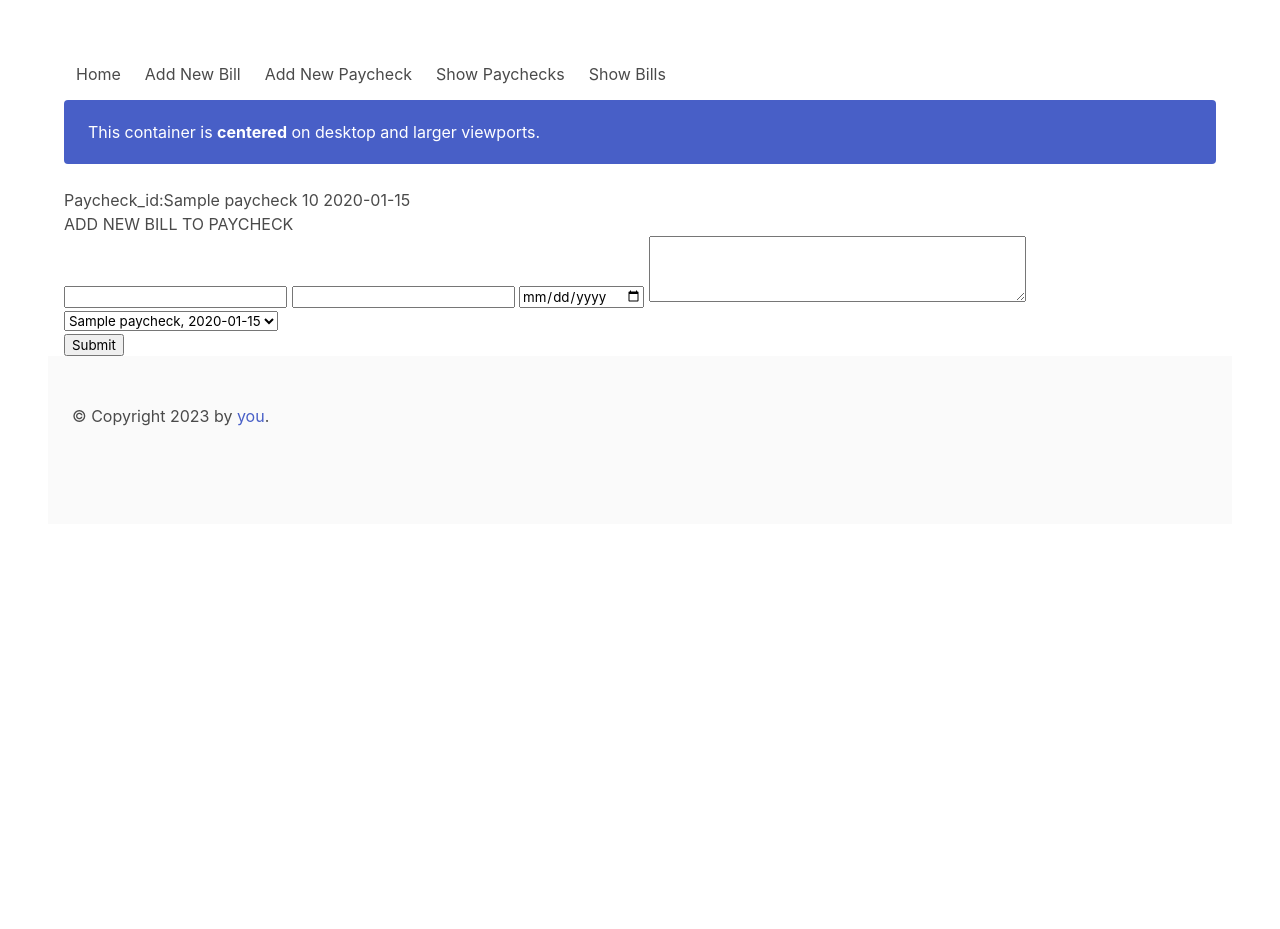
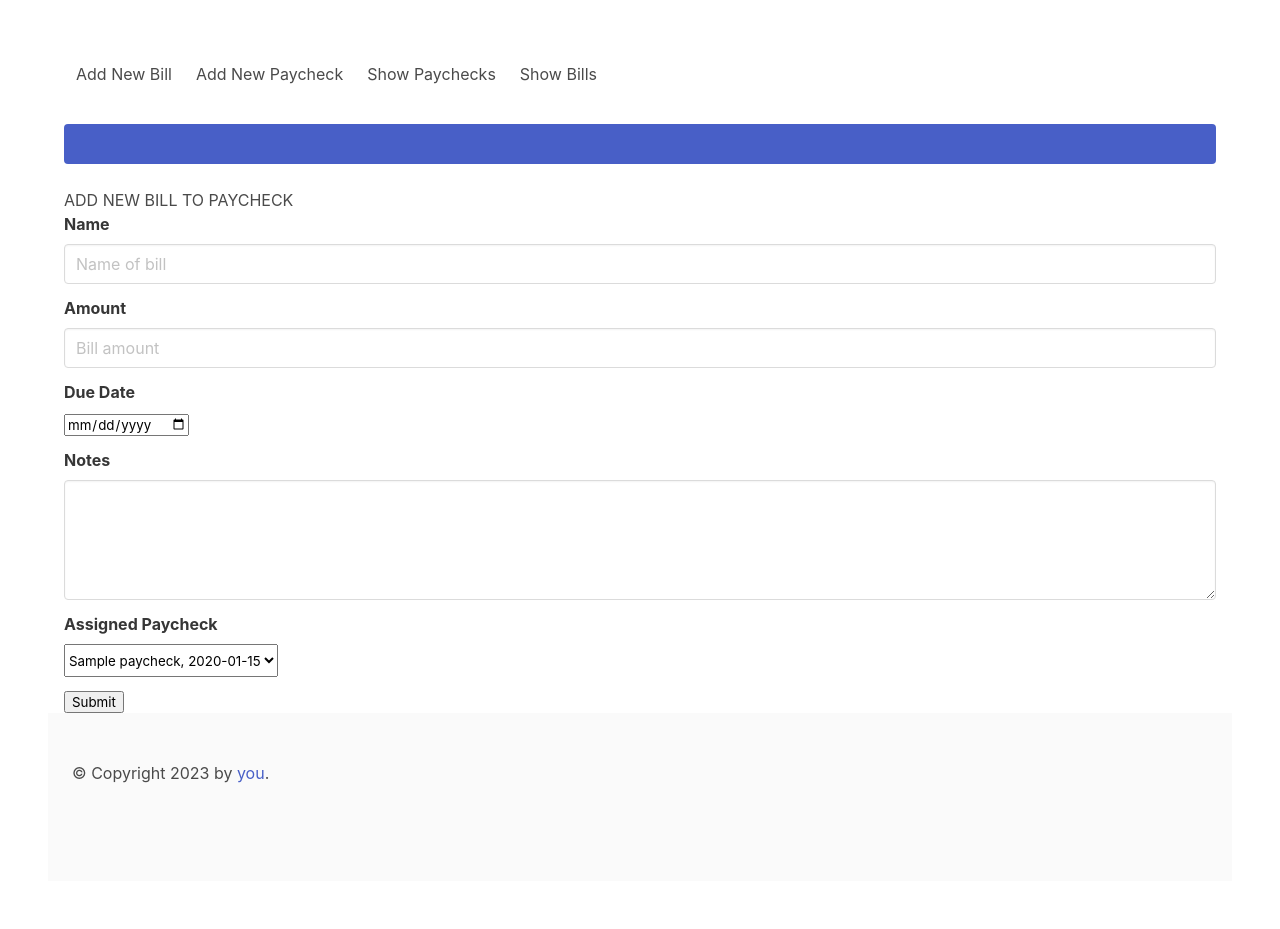
Before and after one commit to ravenstudios/flask_bills, a Flask app: page /add-new-bill-form?paycheck-id=1 in a window 1280 px wide. Before the commit the page ends 426 px from the top, so only its background shows below. Run offline with Flask 3, Linux system fonts and the light colour scheme; tables that the repository leaves empty hold one stand-in row (values such as "Sample post").

Commit message:
styled add paycheck and add bill

```diff
--- a/templates/base-template.html
+++ b/templates/base-template.html
@@ -11,10 +11,13 @@
     <section class="section">
 
       <div class="container">
-        {% include "navbar.html" %}
+        <div id="navebar" class="block">
+          {% include "navbar.html" %}
+        </div>
+
         <div class="notification is-link">
 
-          This container is <strong>centered</strong> on desktop and larger viewports.
+
         </div>
         <div class="">
             {% block content %} {% endblock %}
--- a/templates/bill/bill-form.html
+++ b/templates/bill/bill-form.html
@@ -1,16 +1,49 @@
 {% extends 'base-template.html' %}
 {% block content %}
+
+<input type="hidden" name="_id" value="{% if bill %}{{ bill._id}}{% endif %}">
+
 <div id="content">
   <form class="" action="{% if bill %}edit-bill{% else %}add-new-bill{% endif %}" method="post">
     <div class="">
-      <h1>Paycheck_id:{{paycheck}}</h1>
+      <div id="content">
+        <form class="" action="{% if paycheck %}edit-paycheck{%else%}add-new-paycheck{% endif %}" method="post">
+          <div class="">
             <h1>{% if bill %}EDIT BILL{% elif paycheck%}ADD NEW BILL TO PAYCHECK{% else %}ADD NEW BILL{% endif %}</h1>
-      <input type="hidden" name="_id" value="{% if bill %}{{ bill._id}}{% endif %}">
-      <input required type="text" name="name" value="{% if bill %}{{ bill.name }}{% endif %}">
-      <input pattern="\d*(\.\d{2})?" required type="text" name="amount" value="{% if bill %}{{ bill.amount }}{% endif %}">
-      <input required type="date" name="due-date" value="{% if bill %}{{ bill.due_date }}{% else %}{{ today }}{% endif %}">
-      <textarea name="notes" rows="4" cols="40">{% if bill %}{{ bill.notes }}{% endif %}</textarea>
-      <select name="paycheck_id" id="">
+            <input type="hidden" name="_id" value="{% if paycheck %} {{ paycheck._id}}{% endif %}">
+
+            <div class="field">
+              <label class="label">Name</label>
+              <div class="control">
+                <input class="input" required type="text" name="name" value="{% if bill %}{{ bill.name }}{% endif %}" placeholder="Name of bill">
+              </div>
+            </div>
+
+            <div class="field">
+              <label class="label">Amount</label>
+              <div class="control">
+                <input class="input" pattern="\d*(\.\d{2})?" required type="text" name="amount" value="{% if bill %}{{ bill.amount }}{% endif %}" placeholder="Bill amount">
+              </div>
+            </div>
+
+            <div class="field">
+              <label class="label">Due Date</label>
+              <div class="control">
+                <input class="date" required type="date" name="due-date" value="{% if bill %}{{ bill.due_date }}{% else %}{{ today }}{% endif %}">
+              </div>
+            </div>
+
+            <div class="field">
+              <label class="label">Notes</label>
+              <div class="control">
+                <textarea class="textarea" name="notes" rows="4" cols="40">{% if bill %}{{ bill.notes }}{% endif %}</textarea>
+              </div>
+            </div>
+
+            <div class="field">
+              <label class="label">Assigned Paycheck</label>
+              <div class="control">
+                <select class="select" name="paycheck_id" id="">
                 <option value=""></option>
                   {% if paycheck %}
                     <option {{ paycheck._id }} selected  value="{{ paycheck._id }}">
@@ -29,7 +62,16 @@
                   {% endfor %}
                 </select>
               </div>
-    <input type="submit" value="Submit">
+            </div>
+            <div class="field">
+              <div class="control">
+                <input class="submit" type="submit" value="Submit">
+              </div>
+            </div>
+          </div>
+        </form>
+      </div>
+    </div>
   </form>
 </div>
 {% endblock %}
--- a/templates/navbar.html
+++ b/templates/navbar.html
@@ -1,6 +1,5 @@
-<nav class="navbar" role="navigation" aria-label="main navigation">
+<nav class="navbar " role="navigation" aria-label="main navigation">
   <div class="navbar-menu">
-    <a class="navbar-item active " href="/">Home</a>
     <a class="navbar-item " href="add-new-bill-form">Add New Bill</a>
     <a class="navbar-item " href="add-new-paycheck-form">Add New Paycheck</a>
     <a class="navbar-item " href="show-paychecks">Show Paychecks</a>
--- a/templates/paycheck/show-paychecks.html
+++ b/templates/paycheck/show-paychecks.html
@@ -4,7 +4,7 @@
 
 {% for paycheck in paychecks %}
   <div class="container columns">
-    <div class="column  notification is-link">
+    <div class="column block notification is-link">
       <table id="paycheck-info" class="table">
         <tr>
           <th>Name</th>
```
Also changed, not shown: templates/paycheck/paycheck-form.html (+32 -14 lines). Lines whose indentation alone changed are shown as unchanged.
